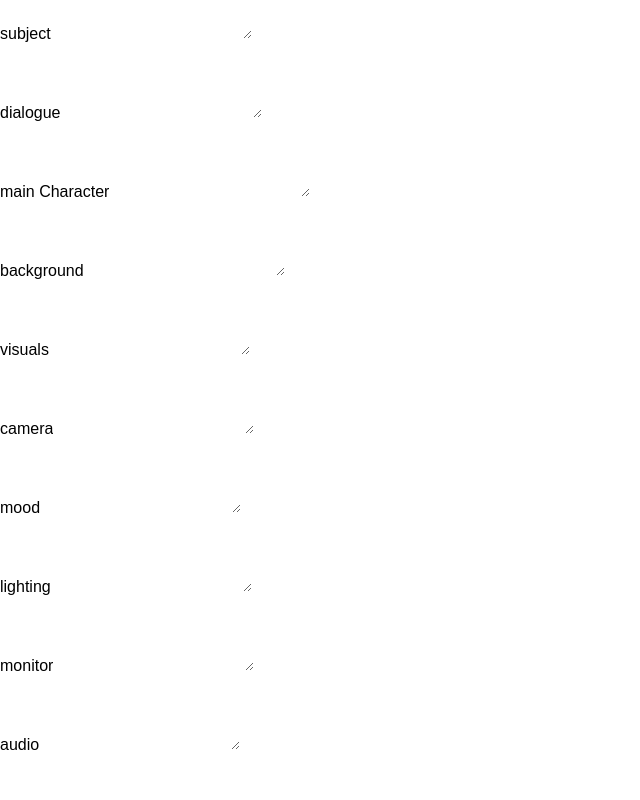
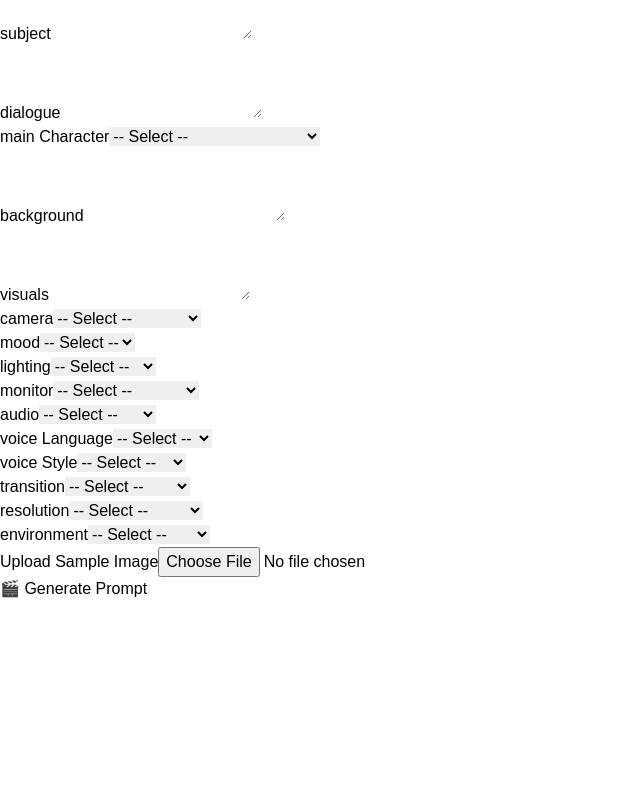
Before and after one commit to YF2BEB/veo3-prompt-generator1, a React (Vite) app: page / in a window 1280 px wide. Shown: the part 460-1260 px from the top of the page, without its empty margins (0-640 px from the left). After the commit the page ends 1061 px from the top, so only its background shows below. Built offline with nearby package versions, Linux system fonts and the light colour scheme.

Commit message:
Add files via upload

```diff
--- a/src/App.jsx
+++ b/src/App.jsx
@@ -6,7 +6,7 @@ export default function App() {
       <header className="bg-orange-600 text-white p-4 flex justify-between items-center shadow-md">
         <div className="flex items-center gap-2">
           <img src="https://upload.wikimedia.org/wikipedia/commons/1/19/Logo_ORARI.png" alt="ORARI" className="h-8 w-auto" />
-          <h1 className="text-lg font-bold">VEO3 Prompt Generator</h1>
+          <h1 className="text-lg font-bold">VEO3 Prompt Generator PRO</h1>
         </div>
         <button
           onClick={() => document.documentElement.classList.toggle("dark")}
--- a/src/PromptGenerator.jsx
+++ b/src/PromptGenerator.jsx
@@ -1,4 +1,21 @@
 import { useState } from "react";
+
+const presetOptions = {
+  mainCharacter: [
+    "Male - Child (6 years)", "Male - Teen (15 years)", "Male - Adult (30 years)", "Male - Senior (65 years)",
+    "Female - Child (6 years)", "Female - Teen (15 years)", "Female - Adult (30 years)", "Female - Senior (65 years)"
+  ],
+  camera: ["Close-up", "Medium shot", "Wide shot", "Over the shoulder", "Drone aerial"],
+  mood: ["Calm", "Energetic", "Serious", "Warm", "Dramatic"],
+  lighting: ["Natural", "Softbox", "Studio Light", "Low-key", "Cinematic"],
+  monitor: ["Spectrum Display", "Waterfall Signal", "Black screen", "Noise FX", "Digital meter"],
+  audio: ["Male Voice", "Female Voice"],
+  voiceLanguage: ["English", "Indonesian", "Japanese", "Spanish", "Arabic"],
+  voiceStyle: ["Professional", "Energetic", "Calm", "Announcer", "Narrative", "Friendly"],
+  transition: ["Fade", "Zoom-in", "Cross dissolve", "Cut", "Swipe"],
+  resolution: ["1080p", "4K", "Vertical", "Square", "YouTube Shorts"],
+  environment: ["Indoor Studio", "Outdoor Park", "Urban City", "Desert", "Natural Forest"]
+};
 
 export default function PromptGenerator() {
   const [form, setForm] = useState({
@@ -15,13 +32,21 @@ export default function PromptGenerator() {
     audio: "",
     voiceLanguage: "",
     voiceStyle: "",
-    transition: ""
+    transition: "",
+    resolution: "",
+    environment: "",
+    image: null
   });
 
   const [output, setOutput] = useState("");
 
   const handleChange = (e) => {
-    setForm({ ...form, [e.target.name]: e.target.value });
+    const { name, value, files } = e.target;
+    if (name === "image") {
+      setForm({ ...form, [name]: files[0] });
+    } else {
+      setForm({ ...form, [name]: value });
+    }
   };
 
   const generatePrompt = () => {
@@ -34,7 +59,7 @@ ${form.subject}
 **[DIALOGUE]:**
 ${form.dialogue}
 
-**[CHARACTER DETAILS]:**
+**[MAIN CHARACTER]:**
 ${form.mainCharacter}
 
 **[BACKGROUND SETTING]:**
@@ -43,19 +68,19 @@ ${form.background}
 **[VISUAL STYLE]:**
 ${form.visuals}
 
-**[CAMERA & MOVEMENT]:**
+**[CAMERA ANGLE]:**
 ${form.camera}
 
-**[MOOD & ATMOSPHERE]:**
+**[MOOD]:**
 ${form.mood}
 
-**[LIGHTING & COLORS]:**
+**[LIGHTING]:**
 ${form.lighting}
 
 **[MONITOR DISPLAY]:**
 ${form.monitor}
 
-**[AUDIO BACKGROUND]:**
+**[AUDIO VOICE]:**
 ${form.audio}
 
 **[VOICE LANGUAGE]:**
@@ -66,6 +91,18 @@ ${form.voiceStyle}
 
 **[TRANSITION EFFECT]:**
 ${form.transition}
+
+**[RESOLUTION FORMAT]:**
+${form.resolution}
+
+**[ENVIRONMENT]:**
+${form.environment}
+
+${
+  form.image
+    ? "**[VISUAL REFERENCE IMAGE]:** Refer to uploaded image for visual consistency in character, outfit, and background."
+    : ""
+}
     `;
     setOutput(prompt.trim());
   };
@@ -87,21 +124,56 @@ ${form.transition}
   };
 
   return (
-    <div className="max-w-4xl mx-auto">
+    <div className="max-w-5xl mx-auto">
       <div className="grid grid-cols-1 md:grid-cols-2 gap-4">
-        {Object.entries(form).map(([key, val]) => (
+        {Object.entries(form).map(([key, value]) => {
+          if (key === "image") {
+            return (
+              <div key={key}>
+                <label className="block font-semibold mb-1">Upload Sample Image</label>
+                <input
+                  type="file"
+                  name="image"
+                  accept="image/*"
+                  onChange={handleChange}
+                  className="w-full border rounded p-2 bg-white text-sm"
+                />
+              </div>
+            );
+          }
+
+          const isDropdown = presetOptions[key];
+          return (
             <div key={key}>
               <label className="block font-semibold mb-1 capitalize">{key.replace(/([A-Z])/g, " $1")}</label>
+              {isDropdown ? (
+                <select
+                  name={key}
+                  value={value}
+                  onChange={handleChange}
+                  className="w-full p-2 border rounded text-sm text-gray-800"
+                >
+                  <option value="">-- Select --</option>
+                  {presetOptions[key].map((opt) => (
+                    <option key={opt} value={opt}>
+                      {opt}
+                    </option>
+                  ))}
+                </select>
+              ) : (
                 <textarea
                   name={key}
-              value={val}
+                  value={value}
                   onChange={handleChange}
                   className="w-full p-2 border rounded text-sm text-gray-800"
                   rows={3}
                 />
+              )}
             </div>
-        ))}
+          );
+        })}
       </div>
+
       <button
         onClick={generatePrompt}
         className="mt-6 px-6 py-2 bg-orange-600 text-white rounded hover:bg-orange-700"
```
Lines whose indentation alone changed are shown as unchanged.
